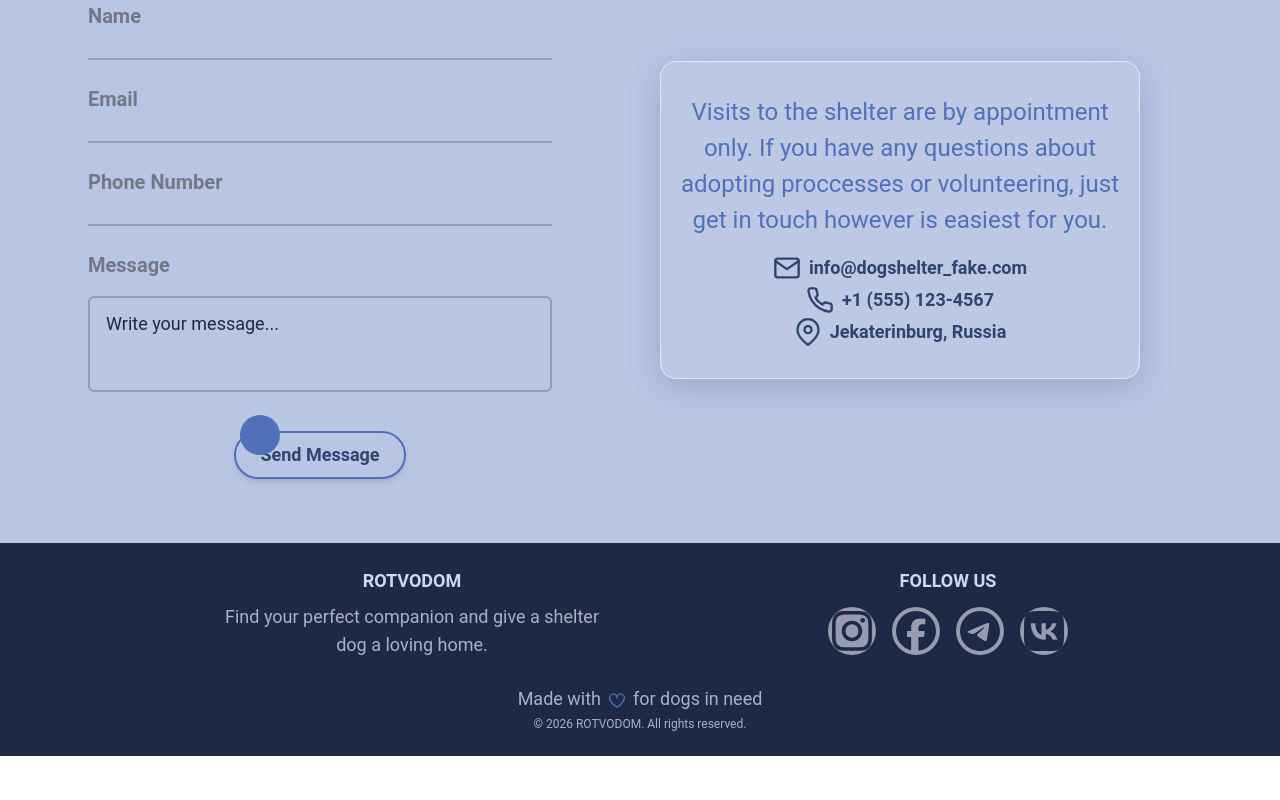
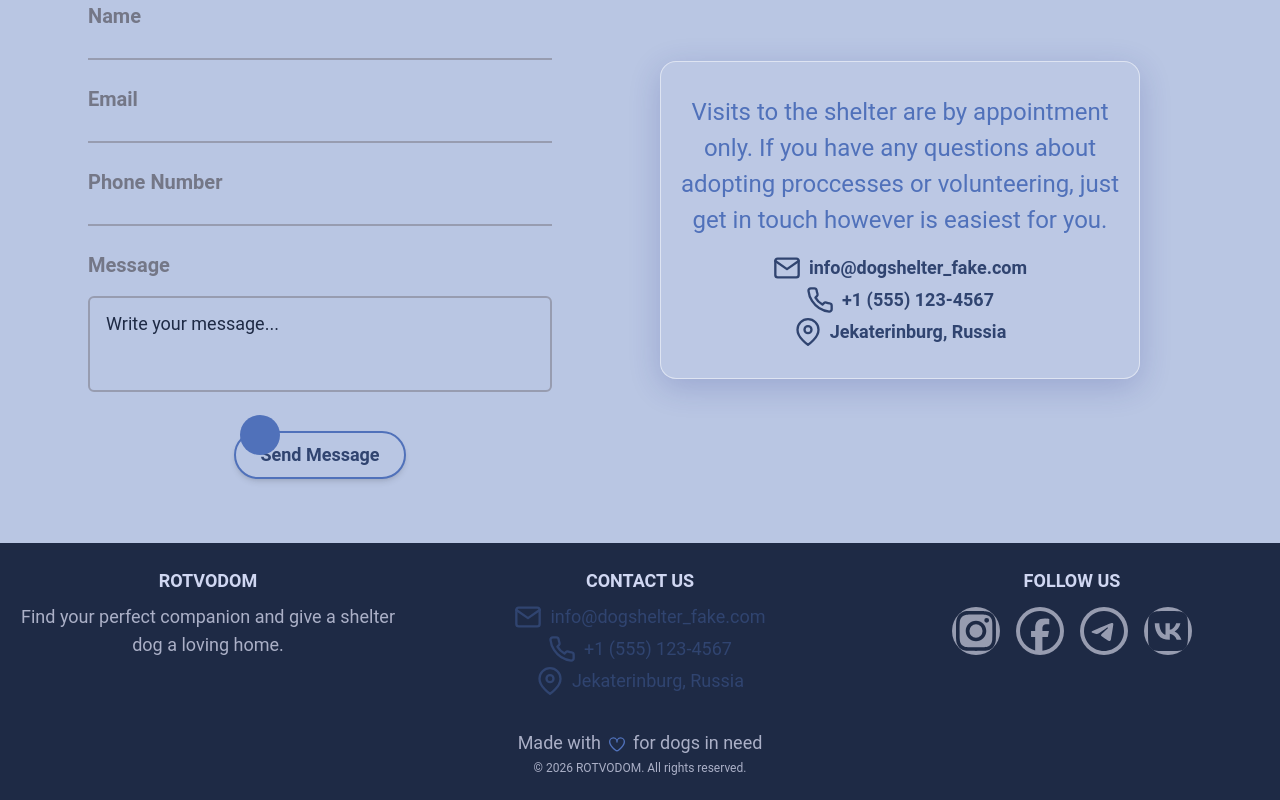
Before and after one commit to bavayra/dog-shelter, a React (Vite) app: page / in a window 1280 px wide. Shown: the part 6246-7046 px from the top of the page. Before the commit the page ends 7002 px from the top, so only its background shows below. Built offline with nearby package versions, Linux system fonts and the light colour scheme; a web font is replaced by a local one.

Commit message:
refactor(footer-768): used grid for md layout to align contact/follow/app. Replaced conflicting flex classes

```diff
--- a/src/components/Footer.tsx
+++ b/src/components/Footer.tsx
@@ -8,8 +8,7 @@ import ContactInfo from './ContactInfo';
 const Footer = () => {
   return (
     <footer className="bg-primary-900 py-6 text-neutral-50">
-      <div className="md:flex-cols-2 tablet-lg:gap-20 4xl:gap-80 container mx-auto px-4 md:mb-2 md:flex md:justify-center md:gap-36 lg:gap-54">
-        <div className="grid grid-cols-1 justify-items-center gap-4">
+      <div className="tablet-lg:gap-20 4xl:gap-80 container mx-auto mb-6 grid grid-cols-1 justify-items-center gap-6 px-4 md:grid-cols-3 md:gap-8 lg:gap-12">
         <div>
           <h3 className="xs:text-base tablet-lg:text-lg 4xl:text-2xl 5xl:mb-4 mb-2 text-center text-xs font-bold">
             {APP_NAME}
@@ -18,12 +17,11 @@ const Footer = () => {
             Find your perfect companion and give a shelter dog a loving home.
           </p>
         </div>
-          <div className="mb-6 text-center md:hidden md:text-right">
-            <h3 className="xs:text-base mb-2 text-center text-xs font-bold">
+        <div className="text-center">
+          <h3 className="xs:text-base tablet-lg:text-lg 4xl:text-2xl 5xl:mb-4 mb-2 text-xs font-bold">
             CONTACT US
           </h3>
           <ContactInfo />
-          </div>
         </div>
         <div>
           <h3 className="xs:text-base tablet-lg:text-lg 4xl:text-2xl 5xl:mb-4 mb-3 text-center text-xs font-bold">
```
Lines whose indentation alone changed are shown as unchanged.
